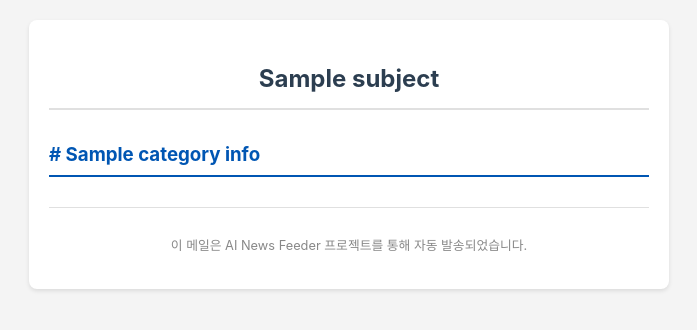
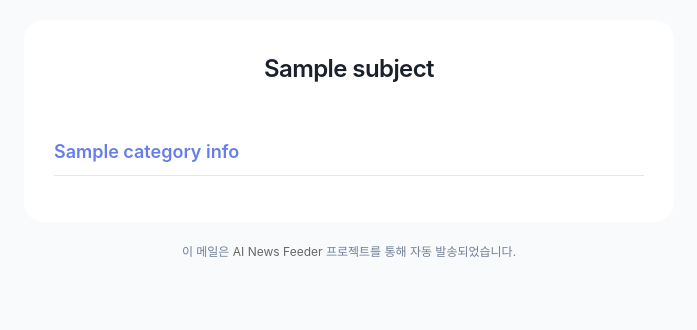
Before and after one commit to yhbyun/ai-news-feeder, a Python web app: template templates/email_template.html in a window 1280 px wide. Shown: the top 330 px of the page, without its empty margins (291-988 px from the left). Run offline with Jinja, Linux system fonts and the light colour scheme; the template is opened without the code that fills it: most values are stand-ins (such as "Sample title", 1, 10 or a date in 2020).

Commit message:
Change email template design

```diff
--- a/main.py
+++ b/main.py
@@ -150,7 +150,7 @@ def generate_email_html(processed_articles, categories):
     """뉴스 데이터와 카테고리를 기반으로 최종 이메일 HTML을 생성합니다."""
     print("이메일 HTML 생성을 시작합니다...")
     today_str = datetime.now().strftime('%Y년 %m월 %d일')
-    subject = f"📰 오늘의 AI 뉴스 ({today_str})"
+    subject = f"🤖 오늘의 AI 뉴스 ({today_str})"
 
     # Jinja2 템플릿 설정
     template_dir = os.path.join(os.path.dirname(__file__), 'templates')
--- a/templates/email_style.css
+++ b/templates/email_style.css
@@ -1,63 +1,197 @@
-body {
-    font-family: -apple-system, BlinkMacSystemFont, 'Segoe UI', Roboto, Helvetica, Arial, sans-serif;
-    line-height: 1.6;
-    color: #333;
-    background-color: #f4f4f4;
+/* Reset and base styles */
+* {
     margin: 0;
     padding: 0;
+    box-sizing: border-box;
 }
 
-.container {
-    max-width: 600px;
-    margin: 20px auto;
-    padding: 20px;
-    background-color: #ffffff;
-    border-radius: 8px;
-    box-shadow: 0 2px 4px rgba(0,0,0,0.1);
+body {
+    font-family: -apple-system, BlinkMacSystemFont, 'Segoe UI', Roboto, 'Helvetica Neue', Arial, sans-serif;
+    line-height: 1.6;
+    color: #2c3e50;
+    background-color: #f8fafc;
+    margin: 0;
+    padding: 0;
+    font-size: 16px;
 }
 
-h2 {
-    color: #2c3e50;
-    text-align: center;
-    border-bottom: 2px solid #e0e0e0;
-    padding-bottom: 10px;
-    margin-bottom: 20px;
+/* Container */
+.container {
+    padding: 20px 0;
+    max-width: 650px;
+    margin: 0 auto;
+    overflow: hidden;
+    background-color: #f8fafc;
 }
 
-h3 {
-    color: #0056b3;
-    border-bottom: 2px solid #0056b3;
-    padding-bottom: 5px;
-    margin-top: 30px;
-    margin-bottom: 15px;
+.container-inner {
+    background-color: white;
+    border-radius: 20px;
 }
 
+/* Main Title */
+.main-title {
+    padding: 30px 30px 20px 30px;
+    text-align: center;
+}
+
+.main-title h1 {
+    font-size: 24px;
+    font-weight: 600;
+    color: #1a202c;
+    margin: 0;
+    letter-spacing: -0.025em;
+}
+
+/* Content area */
+.content {
+    padding: 30px;
+}
+
+/* Category sections */
+.category-section {
+    margin-bottom: 30px;
+}
+
+.category-section:last-child {
+    margin-bottom: 0;
+}
+
+.category-title {
+    font-size: 18px;
+    font-weight: 600;
+    color: #667eea;
+    margin-bottom: 16px;
+    padding-bottom: 8px;
+    border-bottom: 1px solid #e2e8f0;
+}
+
+/* Articles */
 .article {
     margin-bottom: 20px;
+    padding-bottom: 20px;
+}
+
+.article:last-child {
+    margin-bottom: 0;
+    padding-bottom: 0;
 }
 
 .article h4 {
-    margin-bottom: 5px;
+    margin-bottom: 8px;
+    font-size: 16px;
+    font-weight: 600;
+    line-height: 1.4;
 }
 
 .article h4 a {
+    color: #2d3748;
     text-decoration: none;
-    color: #34495e;
-    font-size: 1.1em;
+}
+
+.article h4 a:hover {
+    color: #667eea;
 }
 
 .article p {
-    margin-top: 5px;
-    padding-left: 15px;
-    border-left: 3px solid #dddddd;
-    color: #555;
+    color: #4a5568;
+    font-size: 14px;
+    line-height: 1.6;
+    margin: 0;
 }
 
+/* Tags */
+.tags {
+    margin-top: 8px;
+    overflow: hidden;
+}
+
+.tag {
+    background: #edf2f7;
+    color: #4a5568;
+    padding: 3px 6px;
+    border-radius: 3px;
+    font-size: 11px;
+    font-weight: 500;
+    text-transform: uppercase;
+    letter-spacing: 0.025em;
+    display: inline-block;
+    margin-right: 4px;
+    margin-bottom: 4px;
+}
+
+/* Footer */
 .footer {
-    margin-top: 30px;
-    padding-top: 15px;
-    border-top: 1px solid #e0e0e0;
+    padding: 20px 30px;
     text-align: center;
-    font-size: 0.8em;
-    color: #888;
 }
+
+.footer p {
+    color: #718096;
+    font-size: 12px;
+    margin: 0;
+}
+
+/* Responsive design */
+@media (max-width: 768px) {
+    .container {
+        margin: 0;
+        border-radius: 0;
+    }
+
+    .main-title {
+        padding: 20px 20px 15px 20px;
+    }
+
+    .main-title h1 {
+        font-size: 20px;
+    }
+
+    .content {
+        padding: 20px;
+    }
+
+    .category-title {
+        font-size: 16px;
+    }
+
+    .article h4 {
+        font-size: 15px;
+    }
+
+    .article p {
+        font-size: 13px;
+    }
+}
+
+/* Dark mode support */
+@media (prefers-color-scheme: dark) {
+    body {
+        background-color: #1a202c;
+        color: #e2e8f0;
+    }
+
+    .container {
+        background-color: #2d3748;
+    }
+
+    .main-title h1 {
+        color: #e2e8f0;
+    }
+
+    .article h4 a {
+        color: #e2e8f0;
+    }
+
+    .article p {
+        color: #cbd5e0;
+    }
+
+    .category-title {
+        color: #a0aec0;
+    }
+
+    .footer p {
+        color: #a0aec0;
+    }
+}
--- a/templates/email_template.html
+++ b/templates/email_template.html
@@ -1,29 +1,48 @@
 <!DOCTYPE html>
-<html>
+<html lang="ko">
 <head>
     <meta charset="utf-8">
+    <meta name="viewport" content="width=device-width, initial-scale=1.0">
     <title>{{ subject }}</title>
     <link rel="stylesheet" href="email_style.css">
 </head>
 <body>
     <div class="container">
-        <h2>{{ subject }}</h2>
+        <div class="container-inner">
+            <!-- Main Title -->
+            <div class="main-title">
+                <h1>{{ subject }}</h1>
+            </div>
 
+            <!-- Content -->
+            <div class="content">
                 {% for category_info in categories %}
                 <div class="category-section">
-            <h3># {{ category_info.category_name }}</h3>
+                    <h3 class="category-title">{{ category_info.category_name }}</h3>
+
                     {% for index in category_info.articles %}
                         {% set article = processed_articles[index] %}
                         <div class="article">
                             <h4><a href="{{ article.url }}" target="_blank">{{ article.korean_title }}</a></h4>
                             <p>{{ article.summary | replace('\n', '<br>') }}</p>
+
+                            {% if article.tags %}
+                            <div class="tags">
+                                {% for tag in article.tags %}
+                                <span class="tag">{{ tag }}</span>
+                                {% endfor %}
+                            </div>
+                            {% endif %}
                         </div>
                     {% endfor %}
                 </div>
                 {% endfor %}
+            </div>
+        </div>
 
+        <!-- Footer -->
         <div class="footer">
-            <p>이 메일은 AI News Feeder 프로젝트를 통해 자동 발송되었습니다.</p>
+            <p>이 메일은 <a href="https://github.com/yhbyun/ai-news-feeder" style="text-decoration: none; color:#666">AI News Feeder</a> 프로젝트를 통해 자동 발송되었습니다.</p>
         </div>
     </div>
 </body>
```
Lines whose indentation alone changed are shown as unchanged.
